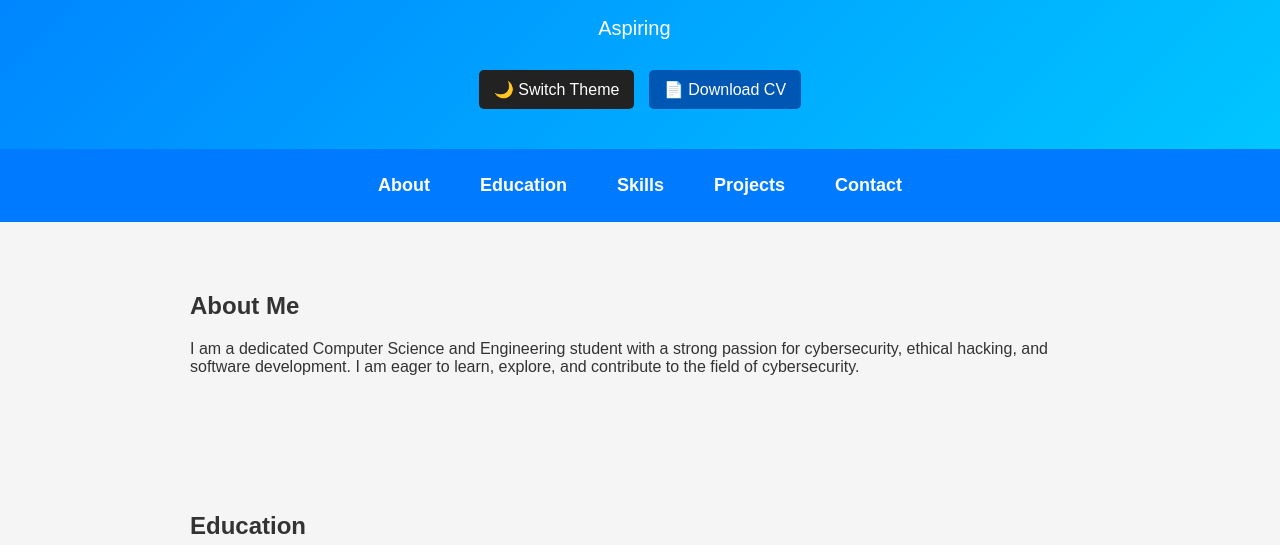
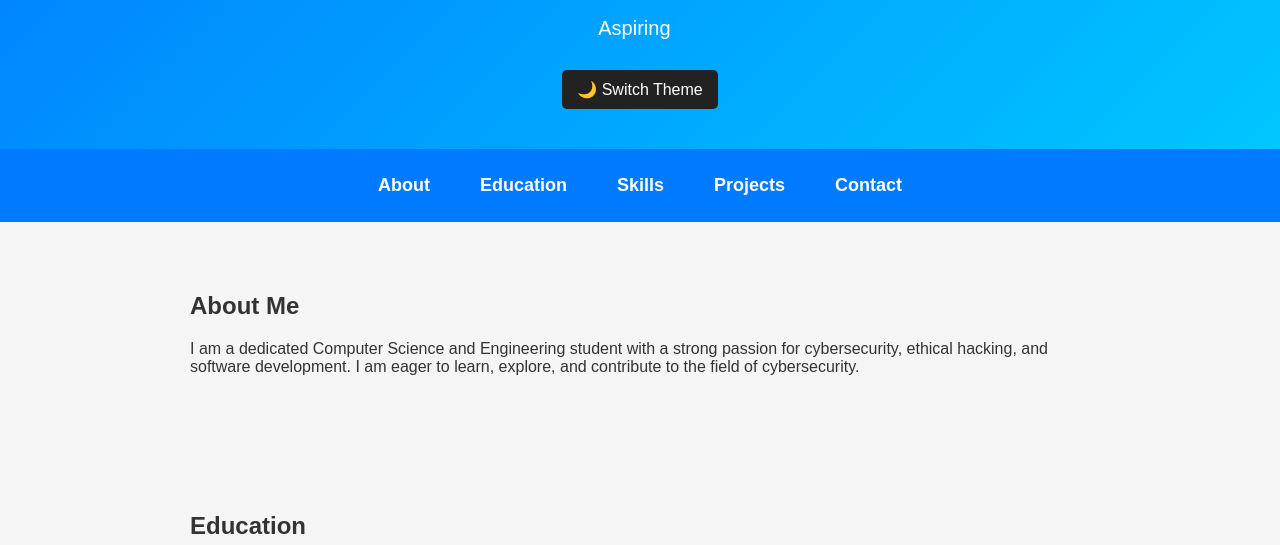
Before and after one commit to RHRafi2003/Portfolio, a plain HTML site: page index.html in a window 1280 px wide. Shown: the part 255-800 px from the top of the page. Drawn offline with Linux system fonts and the light colour scheme.

Commit message:
Update index.html

```diff
--- a/index.html
+++ b/index.html
@@ -14,7 +14,6 @@
             <h1>Md. Redowanul Haq Rafi</h1>
             <p class="subtitle"><span id="typing-text"></span><span class="cursor">|</span></p>
             <button id="theme-toggle">🌙 Switch Theme</button>
-            <button id="download-cv">📄 Download CV</button>
         </div>
     </header>
 
```
